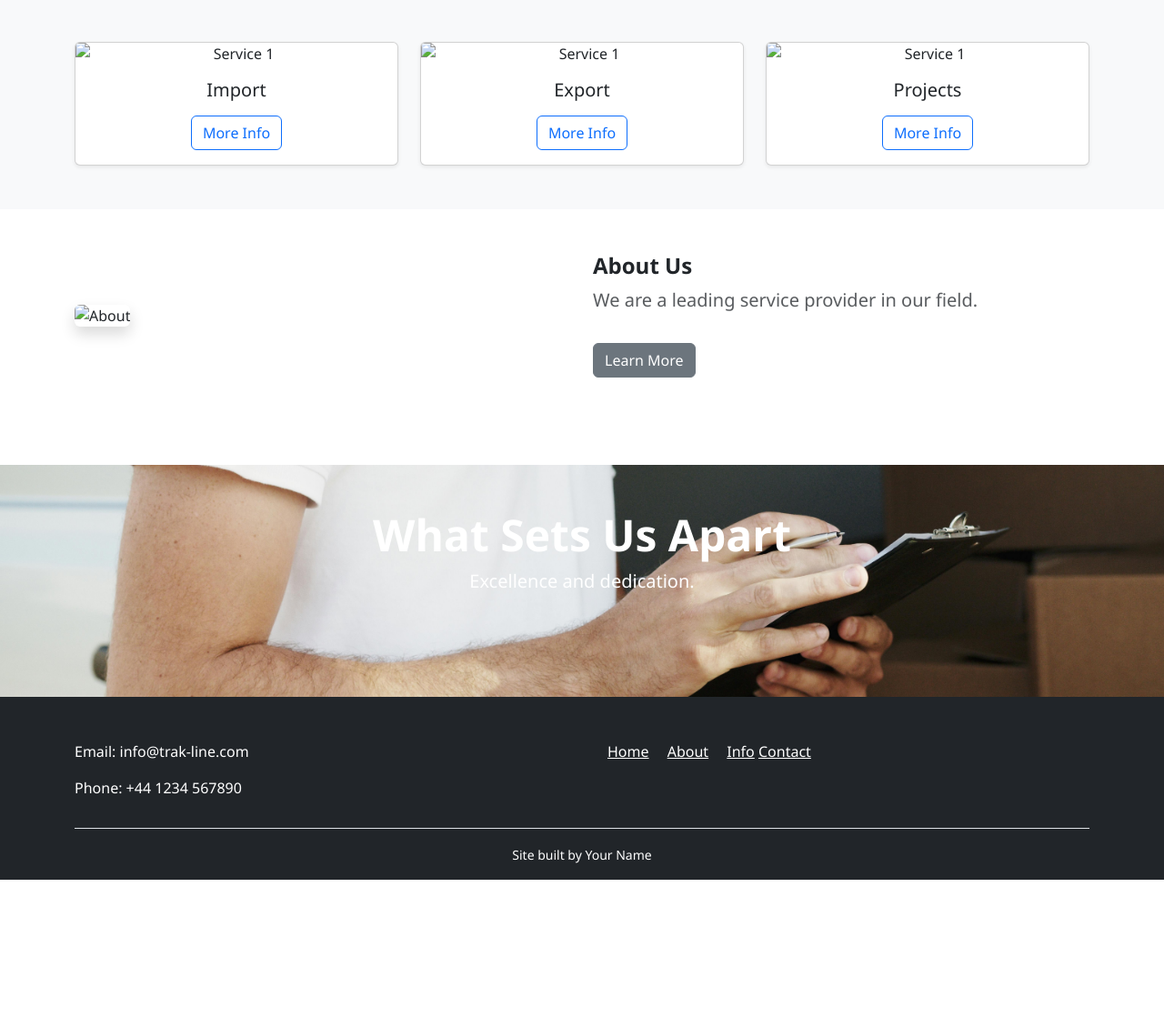
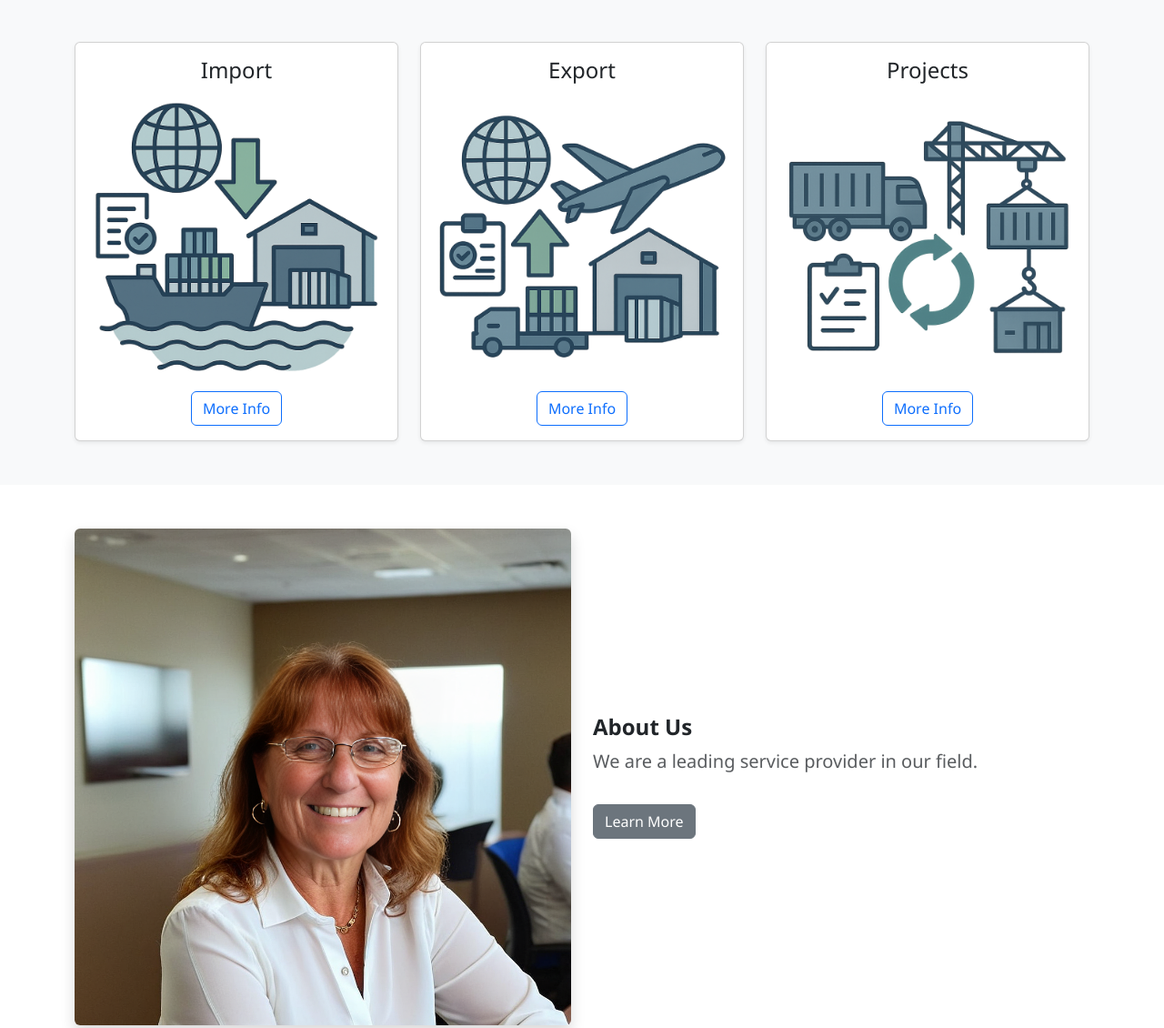
Before and after one commit to Metallicode/Trak-line, a plain HTML site: page index.html in a window 1280 px wide. Shown: the part 872-2002 px from the top of the page at 91% size. Before the commit the page ends 1839 px from the top, so only its background shows below. Drawn offline with nearby package versions, Linux system fonts and the light colour scheme.

Commit message:
added various media

```diff
--- a/index.html
+++ b/index.html
@@ -4,6 +4,7 @@
   <meta charset="UTF-8" />
   <meta name="viewport" content="width=device-width, initial-scale=1.0"/>
   <title>Trak-line Ltd</title>
+    <link rel="icon" type="image/x-icon" href="favicon.ico">
 
   <!-- Bootstrap RTL CSS -->
   <link href="https://cdn.jsdelivr.net/npm/bootstrap@5.3.3/dist/css/bootstrap.rtl.min.css" rel="stylesheet">
@@ -18,7 +19,9 @@
   <header>
     <nav class="navbar navbar-expand-lg navbar-light bg-white fixed-top shadow">
       <div class="container-fluid">
-        <a class="navbar-brand fw-bold" href="#" onclick="scrollToTop()">Trak-line Ltd</a>
+        <a class="navbar-brand fw-bold" href="#" onclick="scrollToTop()">
+            <img src="logo.png" alt="Trak-line Ltd Logo" height="40">
+        </a>
         <button class="navbar-toggler" type="button" data-bs-toggle="offcanvas" data-bs-target="#offcanvasMenu">
           <span class="navbar-toggler-icon"></span>
         </button>
@@ -103,11 +106,11 @@
       <div class="row text-center g-4">
         <!-- Example Service -->
         <div class="col-md-4">
-          <div class="card h-100 shadow-sm" onclick="openModal('service1')">
-            <img src="img1.jpg" class="card-img-top" alt="Service 1">
+          <div class="card h-100 shadow-sm" onclick="openModal('service01')">
             <div class="card-body">
-              <h5 class="card-title" data-lang="en">Import</h5>
-              <h5 class="card-title d-none" data-lang="he">יבוא</h5>
+              <h4 class="card-title" data-lang="en">Import</h5>
+              <h4 class="card-title d-none" data-lang="he">יבוא</h5>
+              <img src="cat_01.png" class="card-img-top" alt="Import">
               <button class="btn btn-outline-primary mt-2" data-lang="en">More Info</button>
               <button class="btn btn-outline-primary mt-2 d-none" data-lang="he">מידע נוסף</button>
             </div>
@@ -115,11 +118,12 @@
         </div>
 
         <div class="col-md-4">
-          <div class="card h-100 shadow-sm" onclick="openModal('service1')">
-            <img src="img1.jpg" class="card-img-top" alt="Service 1">
+          <div class="card h-100 shadow-sm" onclick="openModal('service02')">
             <div class="card-body">
-              <h5 class="card-title" data-lang="en">Export</h5>
-              <h5 class="card-title d-none" data-lang="he">יצוא</h5>
+              <h4 class="card-title" data-lang="en">Export</h5>
+              <h4 class="card-title d-none" data-lang="he">יצוא</h5>
+                          <img src="cat_02.png" class="card-img-top" alt="Export">
+
               <button class="btn btn-outline-primary mt-2" data-lang="en">More Info</button>
               <button class="btn btn-outline-primary mt-2 d-none" data-lang="he">מידע נוסף</button>
             </div>
@@ -127,18 +131,18 @@
         </div>
 
         <div class="col-md-4">
-          <div class="card h-100 shadow-sm" onclick="openModal('service1')">
-            <img src="img1.jpg" class="card-img-top" alt="Service 1">
+          <div class="card h-100 shadow-sm" onclick="openModal('service03')">
             <div class="card-body">
-              <h5 class="card-title" data-lang="en">Projects</h5>
-              <h5 class="card-title d-none" data-lang="he">פרוייקטים</h5>
+              <h4 class="card-title" data-lang="en">Projects</h5>
+              <h4 class="card-title d-none" data-lang="he">פרוייקטים</h5>
+                          <img src="cat_03.png" class="card-img-top" alt="Projects">
+
               <button class="btn btn-outline-primary mt-2" data-lang="en">More Info</button>
               <button class="btn btn-outline-primary mt-2 d-none" data-lang="he">מידע נוסף</button>
             </div>
           </div>
         </div>
 
-        <!-- Repeat for service2 and service3 -->
       </div>
     </div>
   </section>
@@ -148,7 +152,7 @@
     <div class="container">
       <div class="row align-items-center">
         <div class="col-md-6 mb-4 mb-md-0">
-          <img src="about.jpg" alt="About" class="img-fluid rounded shadow" />
+          <img src="about.png" alt="About" class="img-fluid rounded shadow" />
         </div>
         <div class="col-md-6">
           <h2 class="h4 fw-bold" data-lang="en">About Us</h2>
@@ -178,8 +182,8 @@
     <div class="container">
       <div class="row mb-3">
         <div class="col-md-6">
-          <p>Email: info@trak-line.com</p>
-          <p>Phone: +44 1234 567890</p>
+          <p>Email: rivka@trak-line.com</p>
+          <p>Phone: +972 50-472-9699</p>
         </div>
         <div class="col-md-6 text-md-end">
           <a href="#" class="text-white me-3">Home</a>
@@ -189,7 +193,7 @@
         </div>
       </div>
       <div class="text-center border-top pt-3">
-        <small>Site built by Your Name</small>
+        <small>Site built by Metallicode Ltd 2025</small>
       </div>
     </div>
   </footer>
```
Also changed, not shown: about.png (added), cat_01.png (added), cat_02.png (added), cat_03.png (added), favicon.ico (added), logo.png (added).
